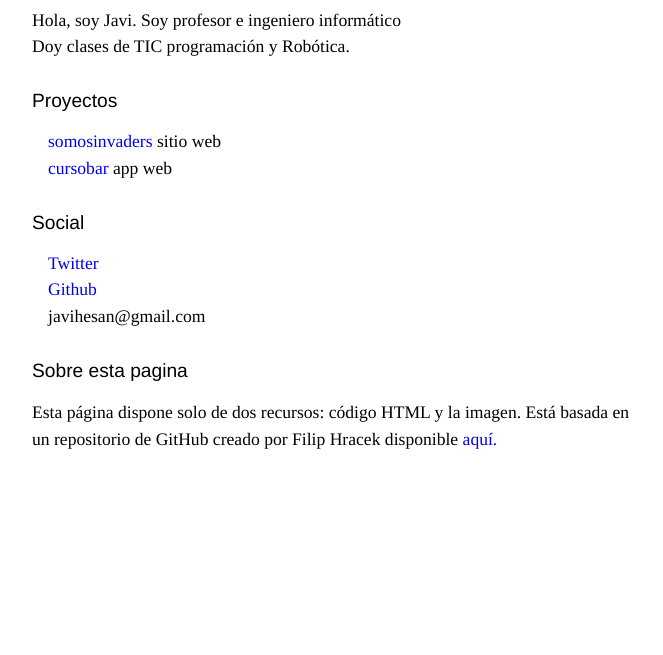
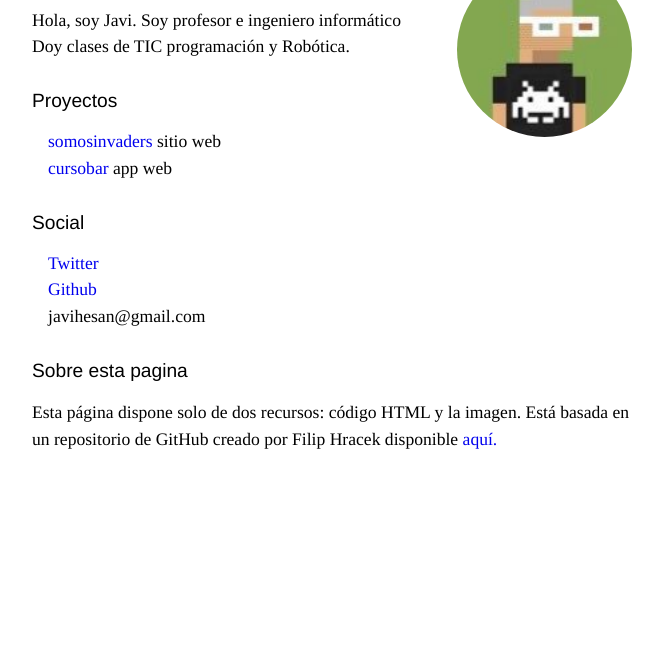
Before and after one commit to javihesan/javihesan.github.io, a plain HTML site: page index.html in a window 1280 px wide. Shown: the part 145-800 px from the top of the page, without its empty margins (308-971 px from the left). Drawn offline with Linux system fonts and the light colour scheme.

Commit message:
Add files via upload

```diff
--- a/index.html
+++ b/index.html
@@ -53,7 +53,7 @@
         margin-bottom: 1em;
         width: 175px;
         float: right;
-
+        border-radius: 150px;
         animation: appear-portrait 6s;
       }
 
@@ -70,6 +70,7 @@
           float: none;
           display: block;
           margin: 0 auto;
+
         }
       }
 
@@ -82,7 +83,7 @@
   <body>
     <div class="wrapper">
 
-      <p><img class="portrait" width="175" height="233" src="img/filip.jpg" srcset="img/filip.jpg 1x, img/filip@2x.jpg 2x, img/filip@3x.jpg 3x, img/filip@4x.jpg 4x" alt="Filip Hracek’s face"></p>
+      <p><img class="portrait" src="javihesan.jpg" alt="El avatar de Javi Hesan"></p>
 <h1><span class="_2s">Javi</span> <span class="_2t">Hesan</span></h1>
 <p><span class="_2u">Hola, soy</span> <span class="_2v">Javi. Soy</span> <span class="_2w">profesor</span> <span class="_2x">e</span> <span class="_2y">ingeniero informático</span> <span class="_2z">Doy</span> <span class="_30">clases</span> <span class="_31">de</span> <span class="_32">TIC</span> <span class="_33">programación</span><span class="_34">&nbsp;</span><span class="_35">y</span> <span class="_36">Robótica.</p>
 <h2><span class="_3m">Proyectos</span></h2>
```
Also changed, not shown: javihesan.jpg (added).
